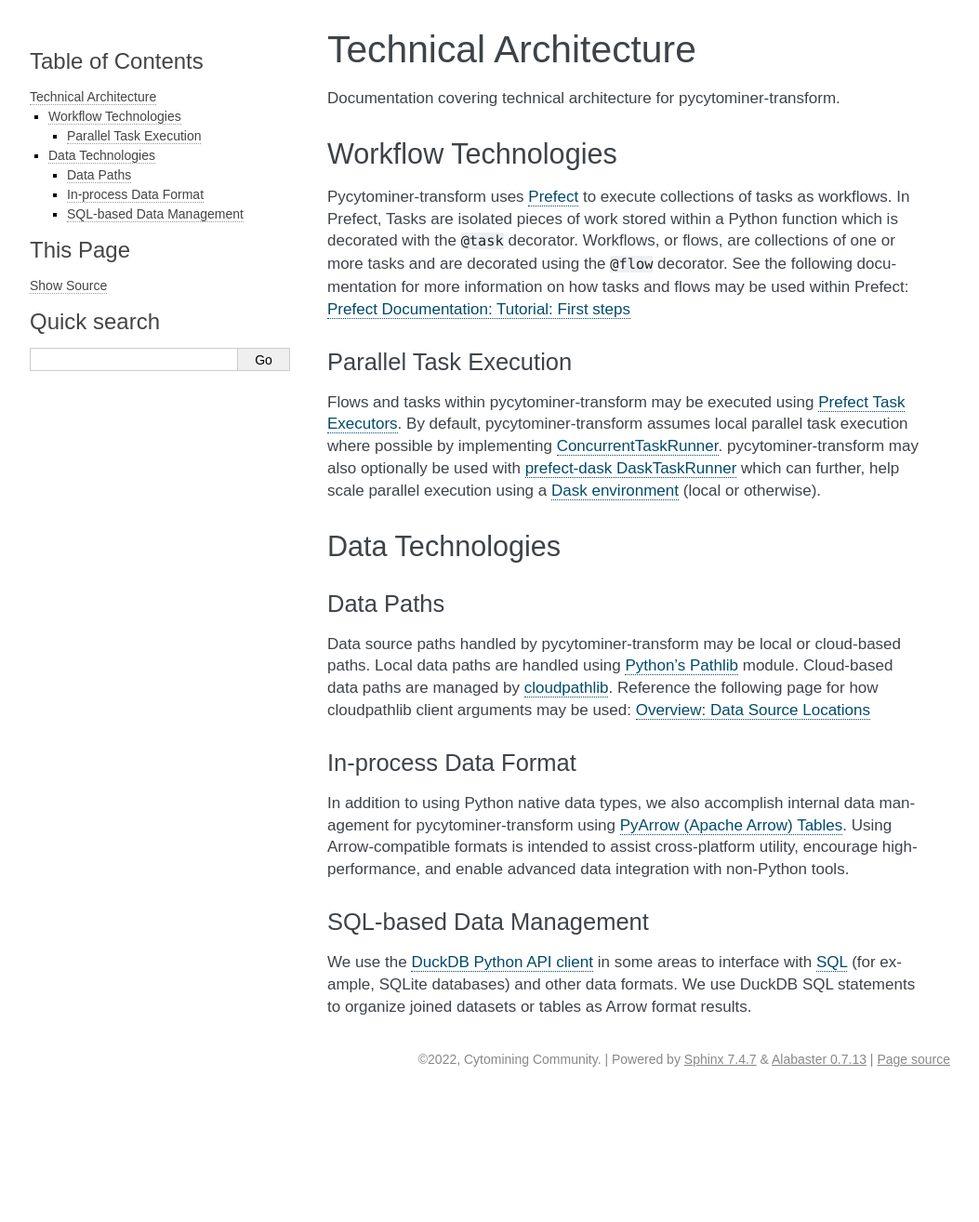
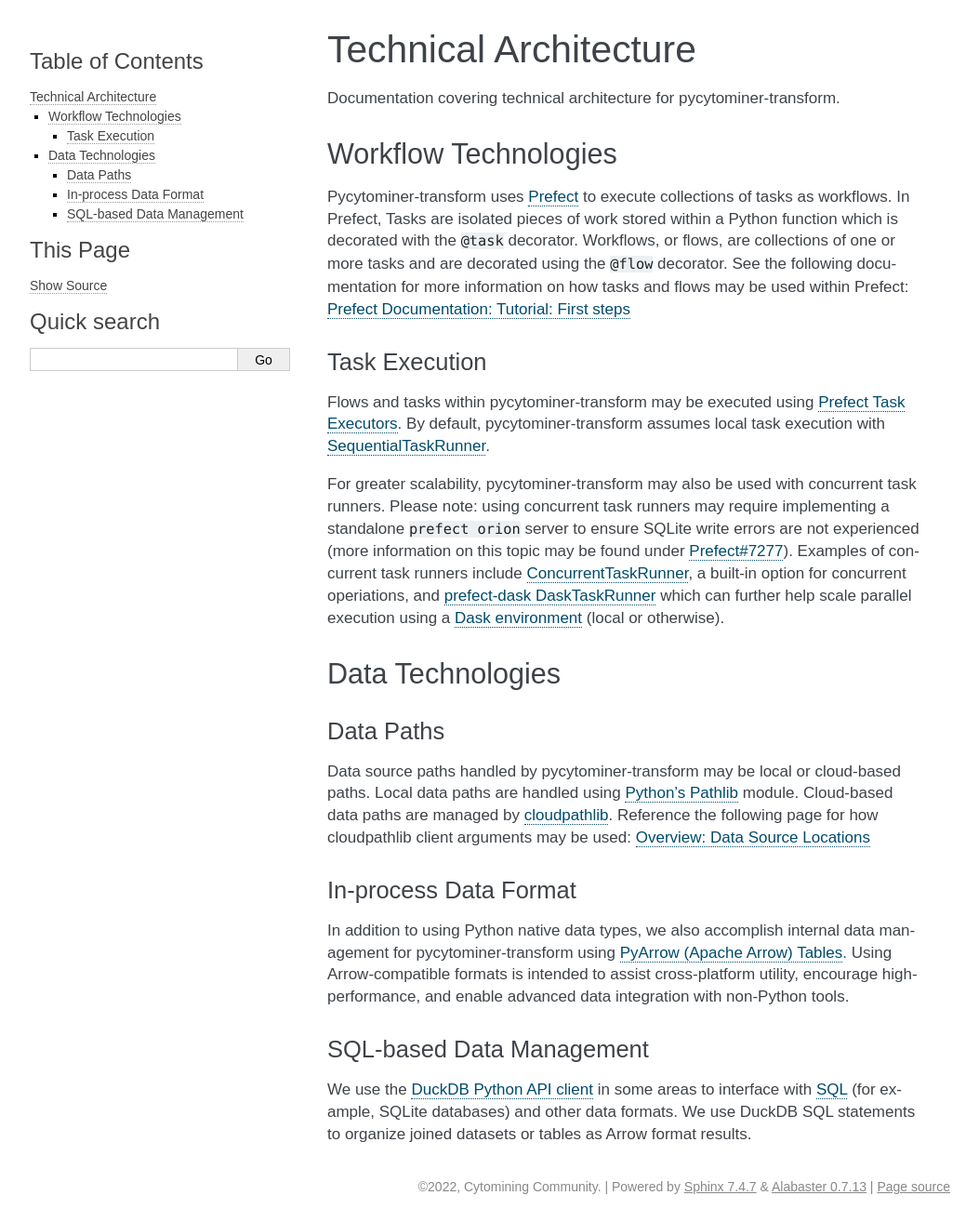
Before and after one commit to cytomining/CytoTable, a Sphinx documentation site: the page built from docs/source/architecture.technical.md, in a window 1280 px wide. Shown: the whole page at 93% size, without its empty margins (118-1171 px from the left). Built offline with Sphinx 7.4.7, drawn with Linux system fonts in a browser that asks for light colours; before the commit the page ends 1177 px from its top, so only the background shows below that.

Commit message:
Move to SequentialTaskRunner for default configuration (#31)
* move to sequentialtaskrunner

* deps updates

* remove extra underscores for readability

* update poetry version for docs publishing

* update for gh-action dagger cli api specificity

newer versions of dagger have changed the API which is not yet available to all systems

```diff
--- a/docs/source/architecture.technical.md
+++ b/docs/source/architecture.technical.md
@@ -9,11 +9,14 @@
 Workflows, or flows, are collections of one or more tasks and are decorated using the `@flow` decorator.
 See the following documentation for more information on how tasks and flows may be used within Prefect: [Prefect Documentation: Tutorial: First steps](https://docs.prefect.io/tutorials/first-steps/)
 
-### Parallel Task Execution
+### Task Execution
 
 Flows and tasks within pycytominer-transform may be executed using [Prefect Task Executors](https://docs.prefect.io/tutorials/execution/).
-By default, pycytominer-transform assumes local parallel task execution where possible by implementing [ConcurrentTaskRunner](https://docs.prefect.io/tutorials/execution/#concurrent-execution).
-pycytominer-transform may also optionally be used with [prefect-dask DaskTaskRunner](https://prefecthq.github.io/prefect-dask/) which can further, help scale parallel execution using a [Dask environment](https://docs.dask.org/en/stable/) (local or otherwise).
+By default, pycytominer-transform assumes local task execution with [SequentialTaskRunner](https://docs.prefect.io/tutorials/execution/#sequential-execution).
+
+For greater scalability, pycytominer-transform may also be used with concurrent task runners.
+Please note: using concurrent task runners may require implementing a standalone `prefect orion` server to ensure SQLite write errors are not experienced (more information on this topic may be found under [Prefect#7277](https://github.com/PrefectHQ/prefect/issues/7277)).
+Examples of concurrent task runners include [ConcurrentTaskRunner](https://docs.prefect.io/tutorials/execution/#concurrent-execution), a built-in option for concurrent operiations, and [prefect-dask DaskTaskRunner](https://prefecthq.github.io/prefect-dask/) which can further help scale parallel execution using a [Dask environment](https://docs.dask.org/en/stable/) (local or otherwise).
 
 ## Data Technologies
 
--- a/pyproject.toml
+++ b/pyproject.toml
@@ -8,9 +8,9 @@
 
 [tool.poetry.dependencies]
 python = "^3.8"
-pyarrow = "^10.0.0"
+pyarrow = "^11.0.0"
 prefect = "^2.7.0"
-cloudpathlib = {extras = ["all"], version = "^0.10.0"}
+cloudpathlib = {extras = ["all"], version = "^0.12.0"}
 duckdb = "0.6.0"
 
 [tool.poetry.dev-dependencies]
```
Also changed, not shown: .pre-commit-config.yaml, 5 other files.
